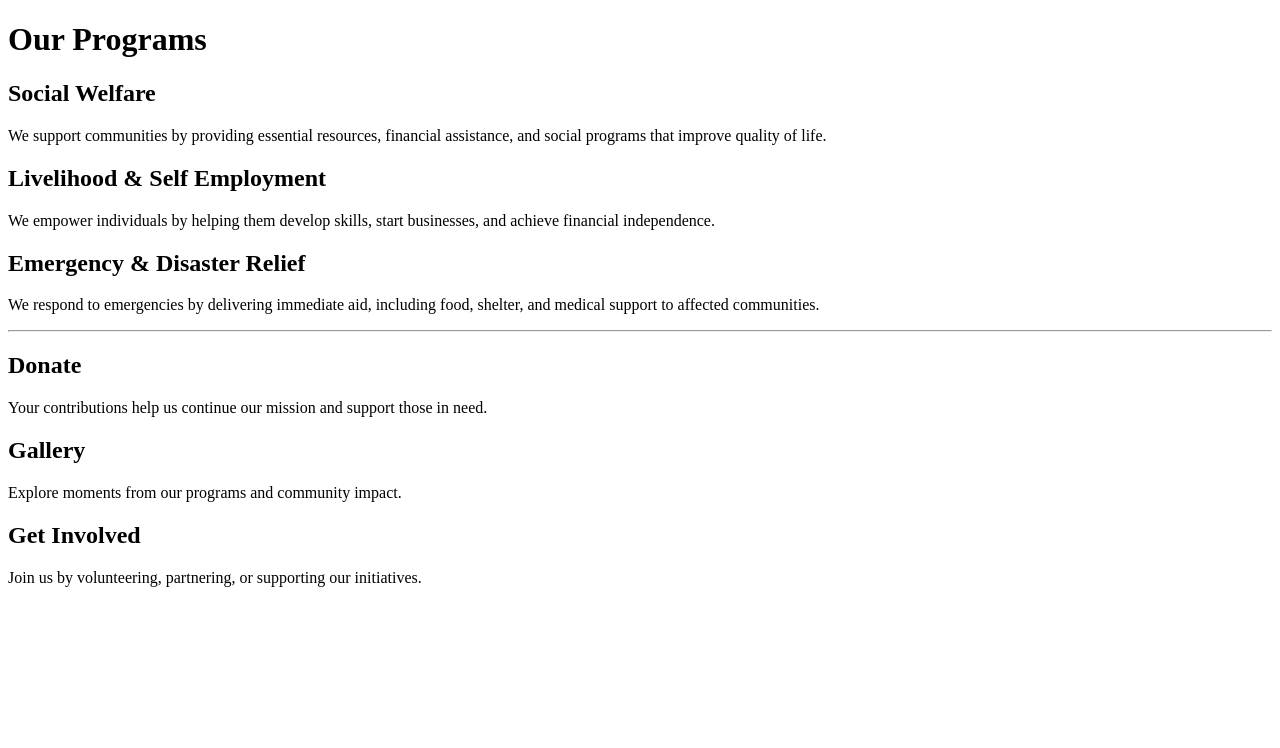
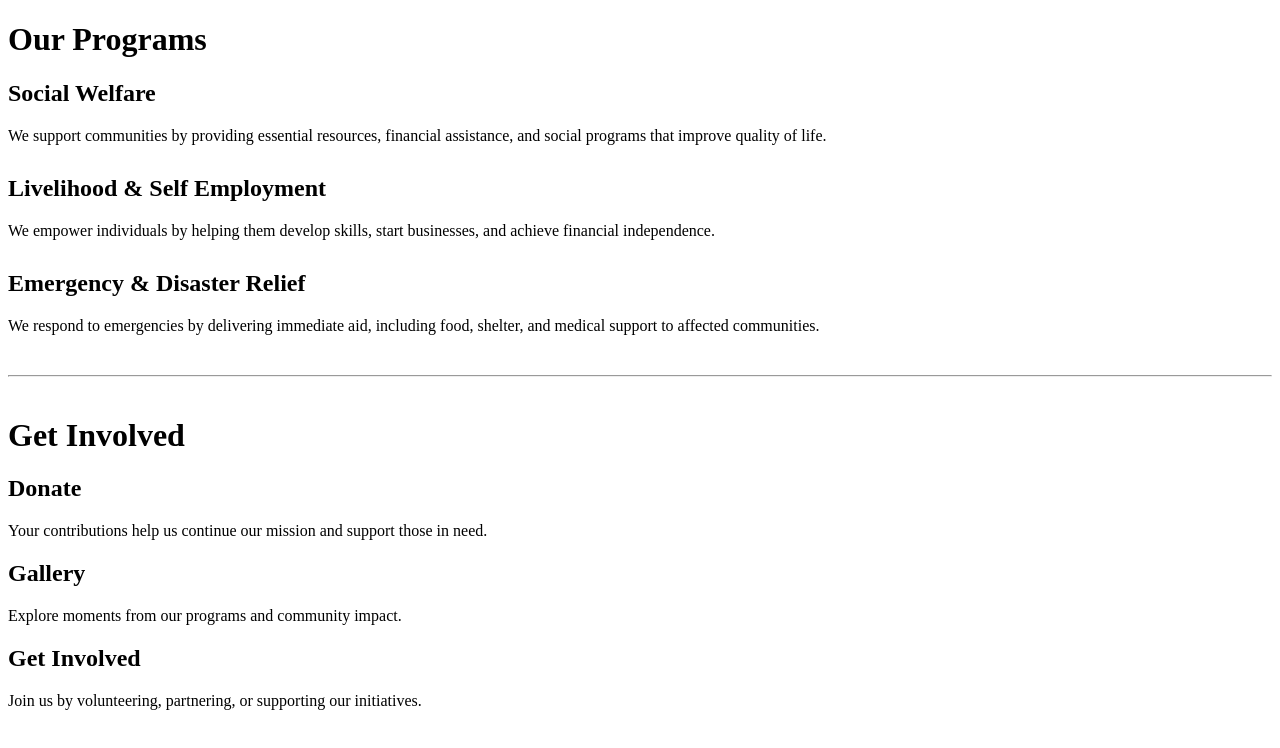
Before and after one commit to zaidm-05/uva-website, an Angular app: page / in a window 1280 px wide. Shown: the top 748 px of the page. Built offline with nearby package versions, Linux system fonts and the light colour scheme.

Commit message:
Update app.html

```diff
--- a/src/app/app.html
+++ b/src/app/app.html
@@ -1,23 +1,37 @@
 <h1>Our Programs</h1>
 
+<div style="margin-bottom: 30px;">
   <h2>Social Welfare</h2>
   <p>We support communities by providing essential resources, financial assistance, and social programs that improve quality of life.</p>
+</div>
 
+<div style="margin-bottom: 30px;">
   <h2>Livelihood & Self Employment</h2>
   <p>We empower individuals by helping them develop skills, start businesses, and achieve financial independence.</p>
+</div>
 
+<div style="margin-bottom: 30px;">
   <h2>Emergency & Disaster Relief</h2>
   <p>We respond to emergencies by delivering immediate aid, including food, shelter, and medical support to affected communities.</p>
+</div>
 
-<hr>
+<hr style="margin: 40px 0;">
 
+<h1>Get Involved</h1>
+
+<div style="margin-bottom: 20px;">
   <h2>Donate</h2>
   <p>Your contributions help us continue our mission and support those in need.</p>
+</div>
 
+<div style="margin-bottom: 20px;">
   <h2>Gallery</h2>
   <p>Explore moments from our programs and community impact.</p>
+</div>
 
+<div style="margin-bottom: 20px;">
   <h2>Get Involved</h2>
   <p>Join us by volunteering, partnering, or supporting our initiatives.</p>
+</div>
 
 <router-outlet />
```
Lines whose indentation alone changed are shown as unchanged.
